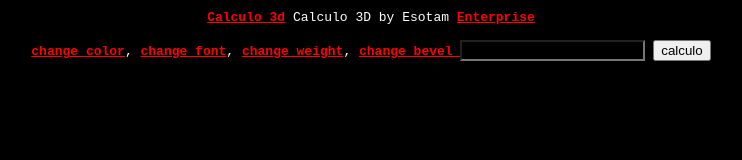
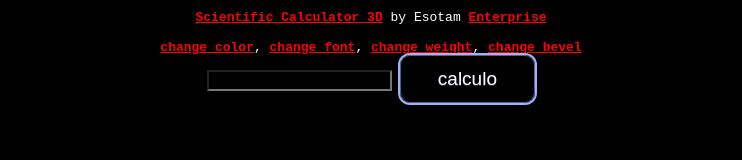
Before and after one commit to ESOTAM/3dtrejscal, a plain HTML site: page index.html in a window 1280 px wide. Shown: the whole page, without its empty margins (269-1011 px from the left). Drawn offline with nearby package versions, Linux system fonts and the light colour scheme.

Commit message:
Update index.html

```diff
--- a/index.html
+++ b/index.html
@@ -31,19 +31,37 @@
 
 
 
-      #button {
-    background-color: Transparent;
-    background-repeat:no-repeat;
-    border: none;
-    cursor:pointer;
-    overflow: hidden;
+#myButton {	-moz-box-shadow: 0px 0px 0px 2px #9fb4f2;
+	-webkit-box-shadow: 0px 0px 0px 2px #9fb4f2;
+	box-shadow: 0px 0px 0px 2px #9fb4f2;
+	background-color:transparent;
+	-moz-border-radius:10px;
+	-webkit-border-radius:10px;
+	border-radius:10px;
+	border:1px solid #4e6096;
+	display:inline-block;
+	cursor:pointer;
+	color:#ffffff;
+	font-family:Arial;
+	font-size:19px;
+	padding:12px 37px;
+	text-decoration:none;
+	text-shadow:0px 1px 0px #283966;
 }
+#myButton:hover {
+
+}
+#myButton:active {
+	position:relative;
+	top:1px;
+}
+
 		</style>
 	</head>
 	<body>
 
 		<div id="info">
-		<a href="" target="_blank" rel="noopener">Calculo 3d</a> Calculo 3D by Esotam  <a href="" target="_blank" rel="noopener">Enterprise</a>
+		<a href="" target="_blank" rel="noopener">Scientific Calculator 3D</a>  by Esotam  <a href="" target="_blank" rel="noopener">Enterprise</a>
 		<br/>
 		<br/><span class="button" id="color">change color</span>,
 			<span class="button" id="font">change font</span>,
@@ -52,9 +70,9 @@
 
 			</span>
 			<a id="permalink" href="#"></a>
+<div id ="idedt" ><input id ="idedietexto" type="text" >
+			<button id="myButton" onclick="yFunction()">calculo</button></div>
 
-            <input id ="idedietexto" type="text" >
-			<button onclick="yFunction()">calculo</button>
 		</div>
 
 
@@ -66,17 +84,30 @@
 <div id="mirender"></div>
 		<script>
 
-			function yFunction(){
+poscionaredti(1,2);
 
-				alert(document.getElementById("idedietexto").value);
-			}
+function poscionaredti(x,y){
+
+}
+
+
+
+
+
+
+
+
+
+
+
+
 			if ( ! Detector.webgl ) Detector.addGetWebGLMessage();
 			THREE.Cache.enabled = true;
 			var container, stats, permalink, hex, color;
 			var camera, cameraTarget, scene, renderer;
 			var group, textMesh1, textMesh2, textGeo, materials;
 			var firstLetter = true;
-			var text = "three.js",
+			var text = "Scientific Calculator",
 				height = 20,
 				size = 70,
 				hover = 30,
```
